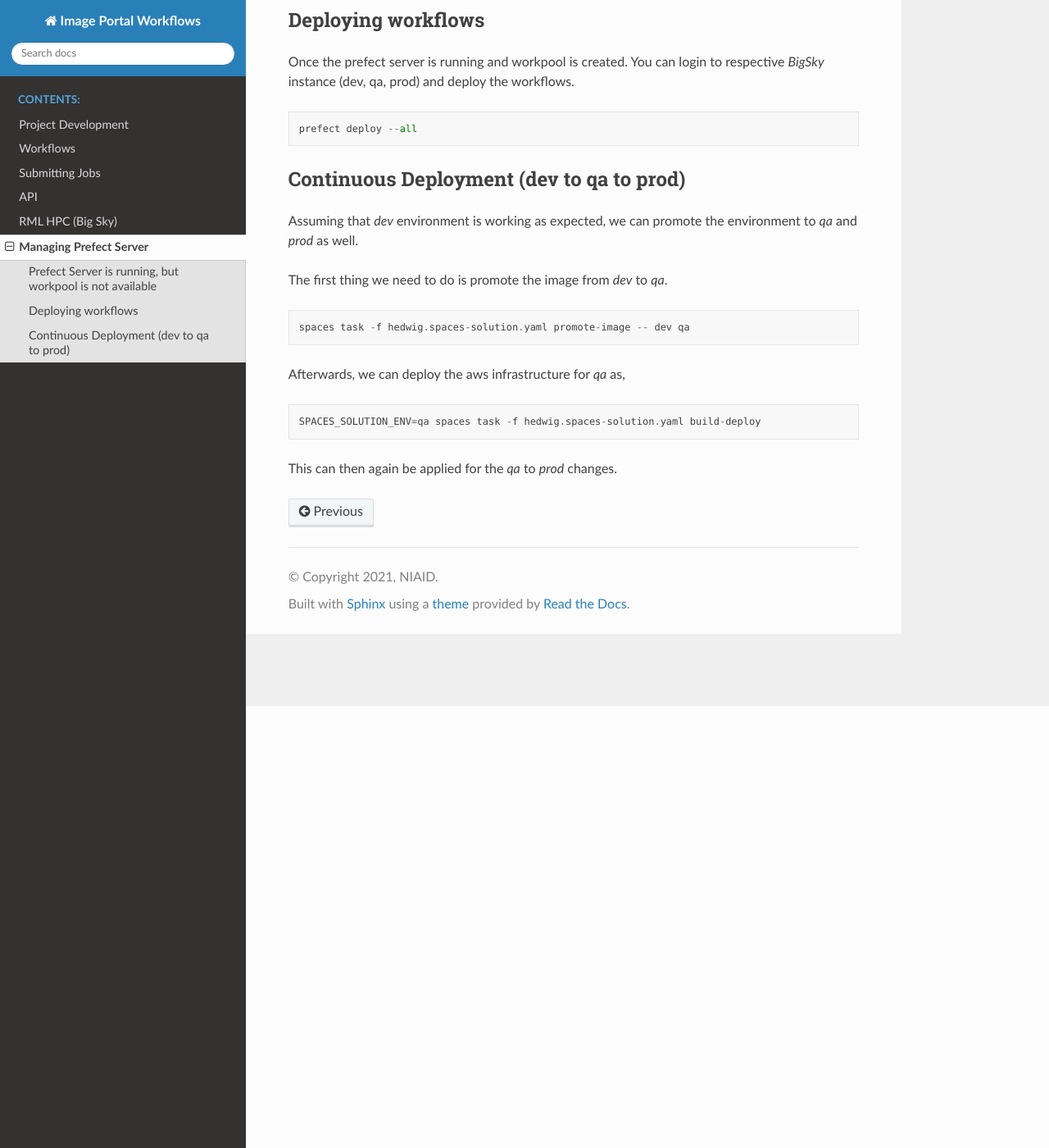
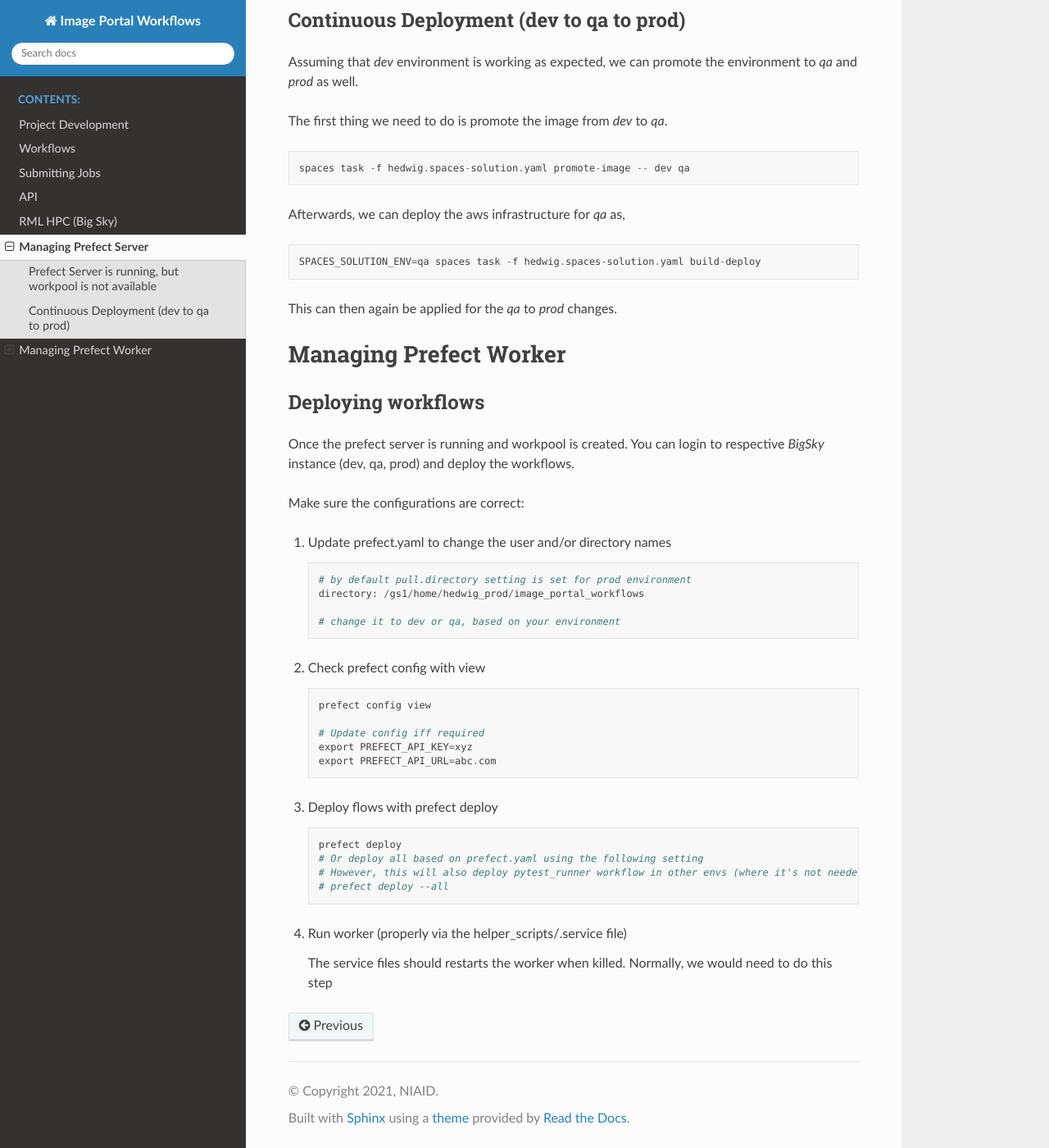
Before and after one commit to niaid/image_portal_workflows, a Sphinx documentation site: the page built from docs/source/prefect.rst, in a window 1280 px wide and 1400 px high, scrolled down 539 px. Shown: the whole window at 82% size. Built offline with Sphinx 7.4.7 and the Read the Docs theme 2.0.0, drawn with Linux system fonts in a browser that asks for light colours.

Commit message:
Add docs for deployment and workflow response

```diff
--- a/docs/source/prefect.rst
+++ b/docs/source/prefect.rst
@@ -13,15 +13,6 @@ In HPC, you can use the following command to create a work pool.
 **Manual instruction:**
 
 If the prefect server is running, but the workpool is not available, then you can create a workpool by going to the website where the prefect server is hosted. Go to `Work Pools` tab and create a workpool with the name `workpool`. This is the name of the workpool that is defined in [prefect.yaml > definitions > work_pools > name](https://github.com/niaid/image_portal_workflows/pull/353/files#diff-b49a6f022232810a70f1a0c2feffbbe84d018b2418a7996e52430c6063ada3a3R23) file.
-
-Deploying workflows
--------------------
-
-Once the prefect server is running and workpool is created. You can login to respective *BigSky* instance (dev, qa, prod) and deploy the workflows.
-
-.. code-block::
-
-   prefect deploy --all
 
 Continuous Deployment (dev to qa to prod)
 -----------------------------------------
@@ -41,3 +32,45 @@ Afterwards, we can deploy the aws infrastructure for `qa` as,
    SPACES_SOLUTION_ENV=qa spaces task -f hedwig.spaces-solution.yaml build-deploy
 
 This can then again be applied for the `qa` to `prod` changes.
+
+Managing Prefect Worker
+=======================
+
+Deploying workflows
+-------------------
+
+Once the prefect server is running and workpool is created. You can login to respective *BigSky* instance (dev, qa, prod) and deploy the workflows.
+
+Make sure the configurations are correct:
+
+1. Update prefect.yaml to change the user and/or directory names
+
+   .. code-block::
+
+      # by default pull.directory setting is set for prod environment
+      directory: /gs1/home/hedwig_prod/image_portal_workflows
+
+      # change it to dev or qa, based on your environment
+
+2. Check prefect config with view
+
+   .. code-block::
+
+      prefect config view
+
+      # Update config iff required
+      export PREFECT_API_KEY=xyz
+      export PREFECT_API_URL=abc.com
+
+3. Deploy flows with prefect deploy
+
+   .. code-block::
+
+      prefect deploy
+      # Or deploy all based on prefect.yaml using the following setting
+      # However, this will also deploy pytest_runner workflow in other envs (where it's not needed)
+      # prefect deploy --all
+
+4. Run worker (properly via the helper_scripts/.service file)
+
+   The service files should restarts the worker when killed. Normally, we would need to do this step
```
Also changed, not shown: docs/source/usage.rst (+13 -1 lines).
